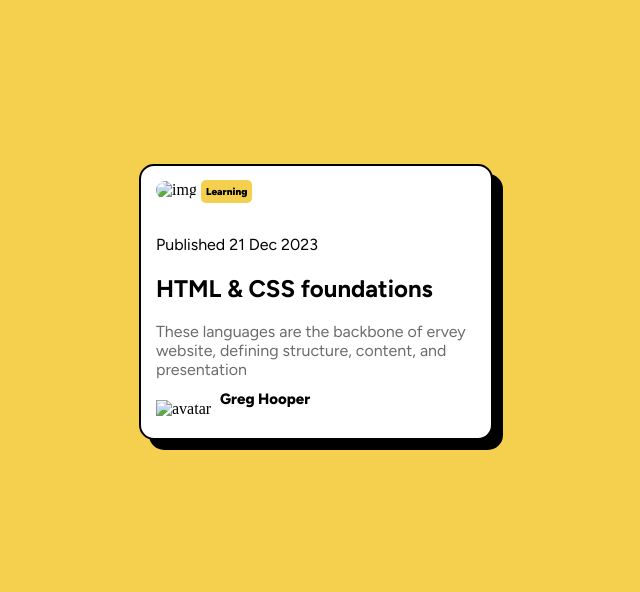
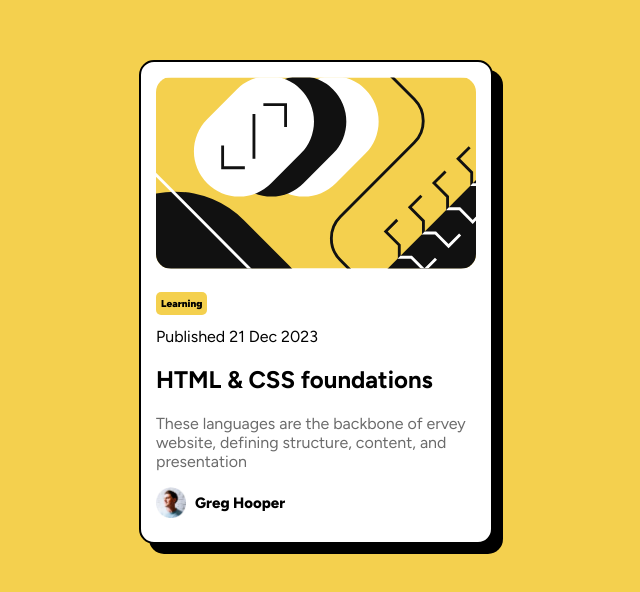
Before and after one commit to mohahones/html-css, a plain HTML site: page index.html in a window 1280 px wide. Shown: the part 256-848 px from the top of the page, without its empty margins (324-964 px from the left). Drawn offline with Linux system fonts and the light colour scheme; the site is published under a folder, as on GitHub Pages, so addresses that start at the root find nothing.

Commit message:
Update index.html

```diff
--- a/index.html
+++ b/index.html
@@ -9,7 +9,7 @@
     <link rel="preconnect" href="https://fonts.gstatic.com" crossorigin>
     <link href="https://fonts.googleapis.com/css2?family=Figtree:ital,wght@0,300..900;1,300..900&display=swap"
         rel="stylesheet">
-    <link rel="icon" type="image/x-icon" href="/image/favicon.ico">
+    <link rel="icon" type="image/x-icon" href="image/favicon.ico">
 
     <meta name="description" content=" Css">
     <meta property="og:title" content="css">
@@ -24,7 +24,7 @@
     <div class="card">
         <div class="in">
 
-            <img src="/image/illustration-article.svg" alt="img" class="moha">
+            <img src="image/illustration-article.svg" alt="img" class="moha">
 
 
             <span>Learning</span>
@@ -34,7 +34,7 @@
                 presentation</p>
 
             <div class="Greg">
-                <img src="/image/image-avatar.png" alt="avatar" class="avatar">
+                <img src="image/image-avatar.png" alt="avatar" class="avatar">
                 <h2 class="secand">Greg Hooper</h2>
             </div>
 
@@ -44,4 +44,5 @@
     </div>
 </body>
 
+
 </html>
```
